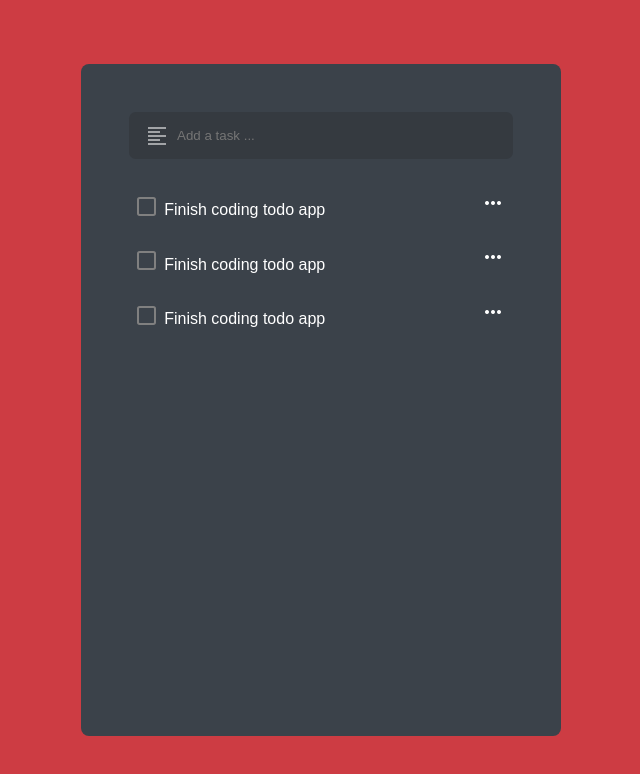
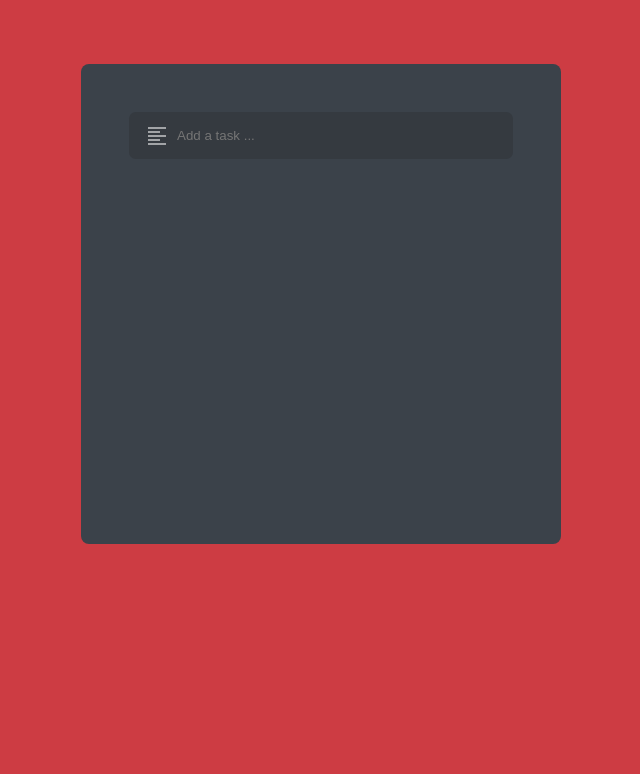
Before and after one commit to CaiqueMorales20/react-ts-todo, a React (Vite) app in the folder todo/: page / in a window 1280 px wide. Shown: the top 774 px of the page, without its empty margins (319-959 px from the left). Built offline with nearby package versions, Linux system fonts and the light colour scheme; a web font is replaced by a local one.

Commit message:
:sparkles: feat: Add Task Functionality

```diff
--- a/todo/src/App.style.tsx
+++ b/todo/src/App.style.tsx
@@ -5,6 +5,7 @@ export const Container = styled.main`
   inset: 0;
   width: min(30rem, 90%);
   min-height: 30rem;
+  height: max-content;
   border-radius: 0.5rem;
   margin-inline: auto;
   margin-block: 4rem;
--- a/todo/src/components/Header/index.tsx
+++ b/todo/src/components/Header/index.tsx
@@ -6,12 +6,18 @@ const Header = () => {
   const { task, setTask, todoList, setTodoList, id, setId } =
     useContext(TaskContext);
 
-  const handleSubmit = (e: React.KeyboardEvent) => {
+  const addTask = (e: React.KeyboardEvent) => {
+    if (task.length <= 0) return;
     if (e.key === "Enter") {
       const newTask = { taskName: task, id: id };
-      setTodoList([...todoList, newTask]);
-      console.log(todoList);
-      setTask("");
+      if (id === 0) setId(1);
+      setId(id + 1);
+      if ([...todoList]) setTodoList([...todoList, newTask]);
+      while (id < 1) {
+        setTodoList([...todoList, newTask]);
+        console.log(todoList);
+      }
+      console.log(id);
     }
   };
 
@@ -25,7 +31,7 @@ const Header = () => {
         onChange={(e: React.ChangeEvent<HTMLInputElement>) =>
           setTask(e.target.value)
         }
-        onKeyDown={handleSubmit}
+        onKeyDown={addTask}
       />
     </HeaderS>
   );
--- a/todo/src/components/Task/index.tsx
+++ b/todo/src/components/Task/index.tsx
@@ -1,4 +1,8 @@
-import { FC, useState } from "react";
+// Imports
+import { FC, useContext, useState } from "react";
+import { TaskContext } from "../../contexts/TaskContext";
+
+// Styled Components
 import {
   CheckButton,
   Dots,
@@ -9,21 +13,26 @@ import {
   TaskS,
 } from "./style";
 
-interface ButtonProps {
+interface PropsType {
   checkedButton?: boolean;
+  taskName: string;
 }
 
-const Task: FC<ButtonProps> = ({ checkedButton }) => {
+interface Props {
+  taskName: string;
+}
+
+const Task: FC<PropsType> = (props: Props) => {
   const [checked, setChecked] = useState<boolean>(false);
   const [menuOpened, setMenuOpened] = useState<boolean>(false);
+
+  const { todoList, setTodoList } = useContext(TaskContext);
 
   const handleCheck = (): void => {
     setChecked(!checked);
   };
 
-  const deleteTask = (): void => {
-    alert("Delete");
-  };
+  const deleteTask = (): void => {};
 
   const pinTask = (): void => {
     alert("Pin");
@@ -34,7 +43,7 @@ const Task: FC<ButtonProps> = ({ checkedButton }) => {
       <TaskItem>
         <CheckButton onClick={handleCheck} checkedButton={checked} />
         <TaskDescription checkedButton={checked}>
-          Finish coding todo app
+          {props.taskName}
         </TaskDescription>
       </TaskItem>
       <Dots>
--- a/todo/src/components/TaskList/index.tsx
+++ b/todo/src/components/TaskList/index.tsx
@@ -1,12 +1,16 @@
+import { useContext } from "react";
+import { TaskContext } from "../../contexts/TaskContext";
 import Task from "../Task";
 import { TaskListS } from "./style";
 
 const TaskList = () => {
+  const { todoList } = useContext(TaskContext);
+
   return (
     <TaskListS>
-      <Task />
-      <Task />
-      <Task />
+      {todoList.map((task) => {
+        return <Task taskName={task.taskName} key={task.id} />;
+      })}
     </TaskListS>
   );
 };
--- a/todo/src/contexts/TaskContext.tsx
+++ b/todo/src/contexts/TaskContext.tsx
@@ -19,7 +19,7 @@ const initialValue = {
   task: "",
   setTask: () => "",
   id: 1,
-  setId: () => 1,
+  setId: () => {},
   todoList: [],
   setTodoList: () => {},
 };
```
